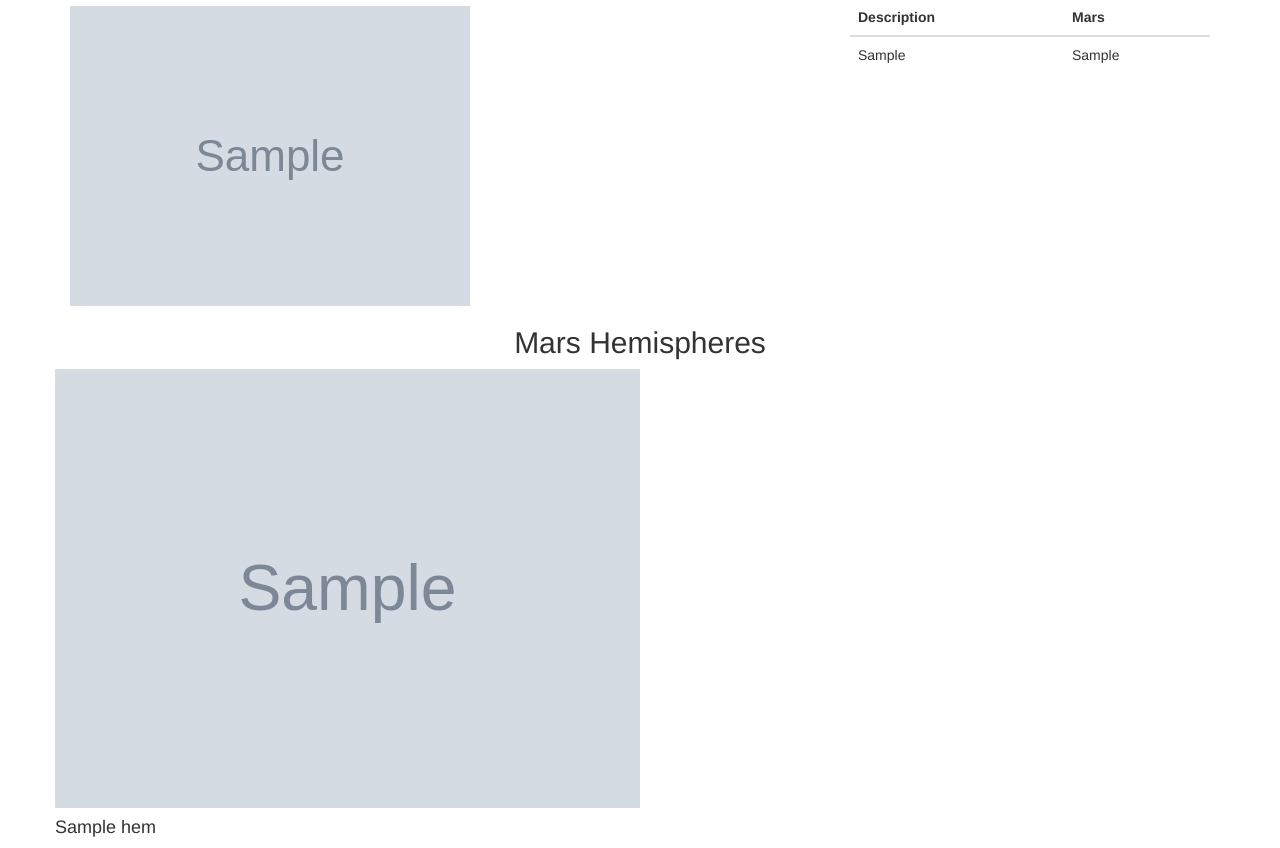
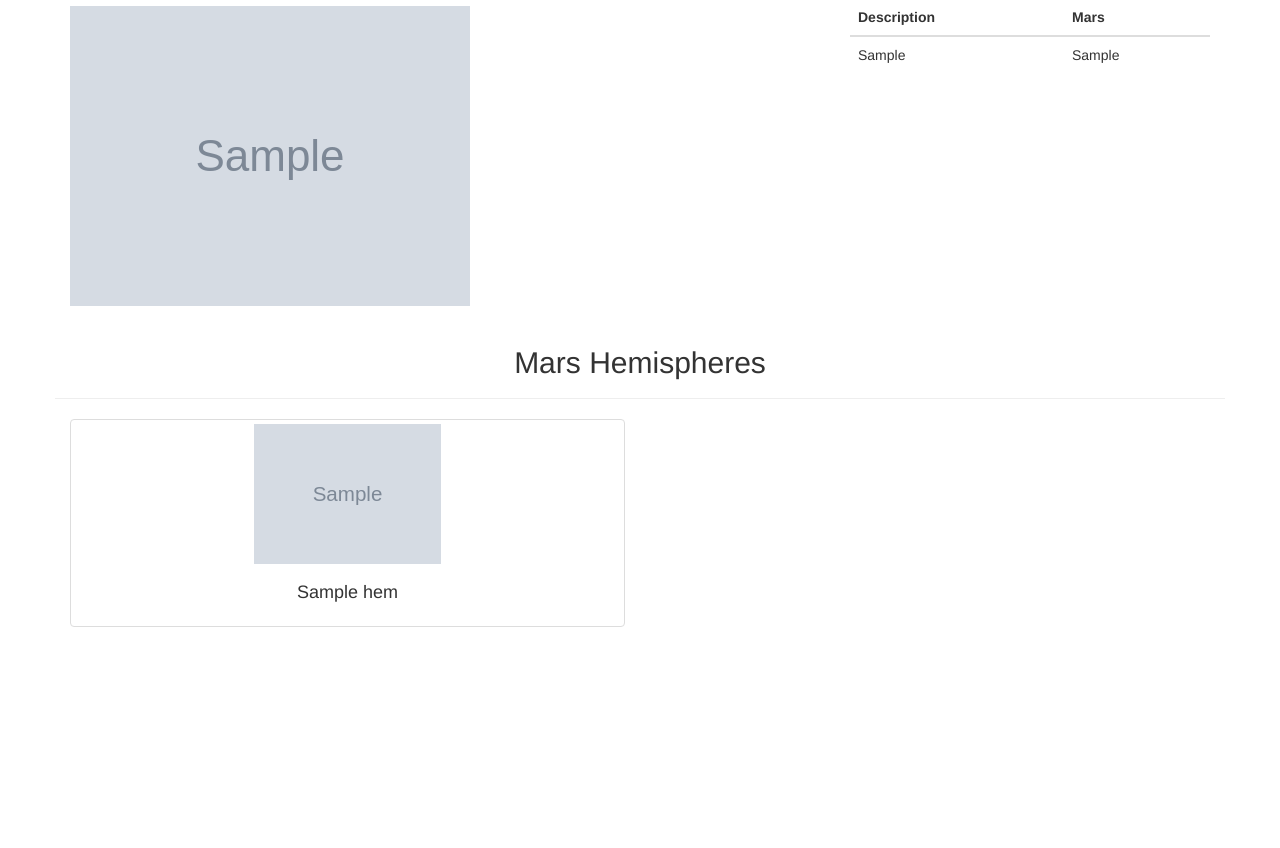
Before and after one commit to khartmann5/web-scraping-challenge, a Flask app: page / in a window 1280 px wide. Shown: the part 456-1304 px from the top of the page. After the commit the page ends 1083 px from the top, so only its background shows below. Run offline with Flask 2, Linux system fonts and the light colour scheme; grey boxes marked "Sample" are stand-in pictures; a database or web service that is not in the repository returns one stand-in record (values such as "Sample title"); some libraries are stand-ins or nearby versions.

Commit message:
saving work

```diff
--- a/Mission_to_Mars/templates/index.html
+++ b/Mission_to_Mars/templates/index.html
@@ -61,23 +61,23 @@
     </div>
 
     <div class="row">
-      <div class="col-md-12">
+      <div class="page-header">
         <h2 style="text-align: center;">Mars Hemispheres</h2>
-        <div class="row">
-          <div class="col-6 border">
+      </div>
+        <!-- <div class="row"> -->
+          <!-- <div class="col-6 border"> -->
             {% for hem in mars_dict.mars_hemispheres %}
-                <div>
-                  <img src="{{hem.img_url}}" alt="mars hemispheres" width=50%>
-                </div>
-
-                <div>
-                  <h4> {{hem.title}} </h4>
+                <div class="col-md-6">
+                  <div class="thumbnail">
+                  <img src="{{hem.img_url}}" alt="mars hemispheres" width="187px" height="187px">
+                    <div class="caption" style="text-align: center;">
+                    <h4> {{hem.title}} </h4>
+                    </div>
+                  </div>
                 </div>
             {% endfor %}
-          </div>
-
-        </div>
-      </div>
+          <!-- </div> -->
+        <!-- </div> -->
     </div>
 
   </div>
```
